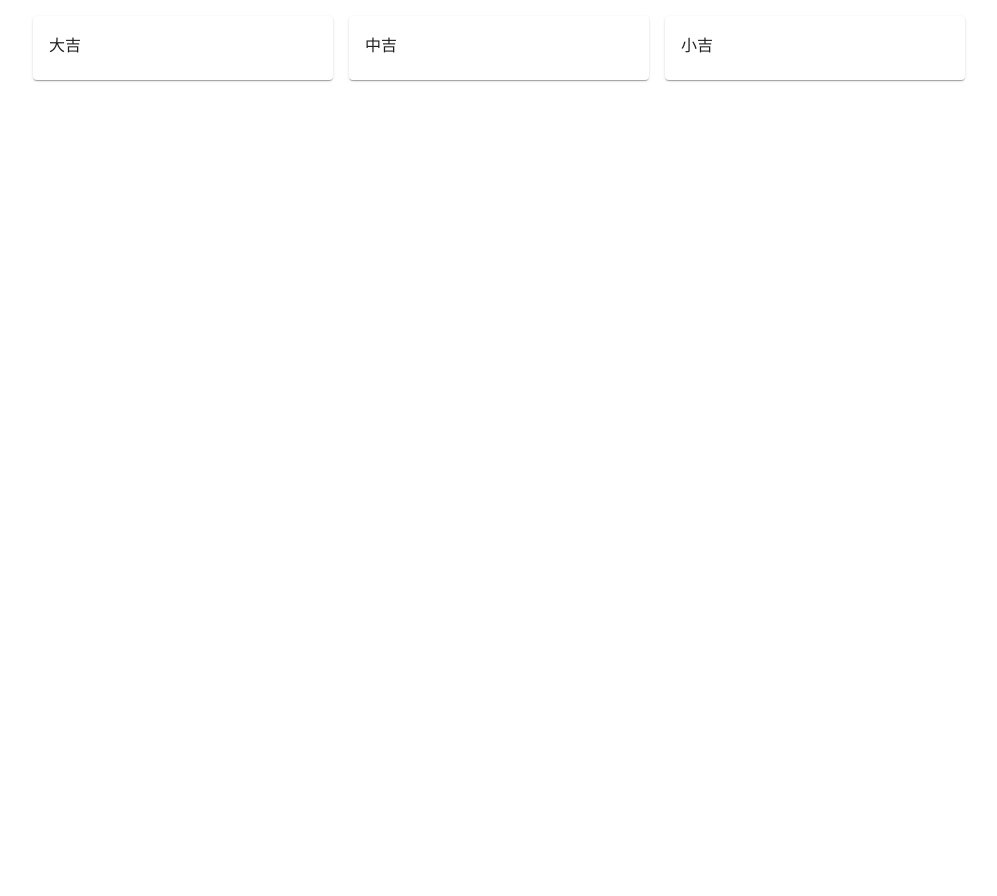
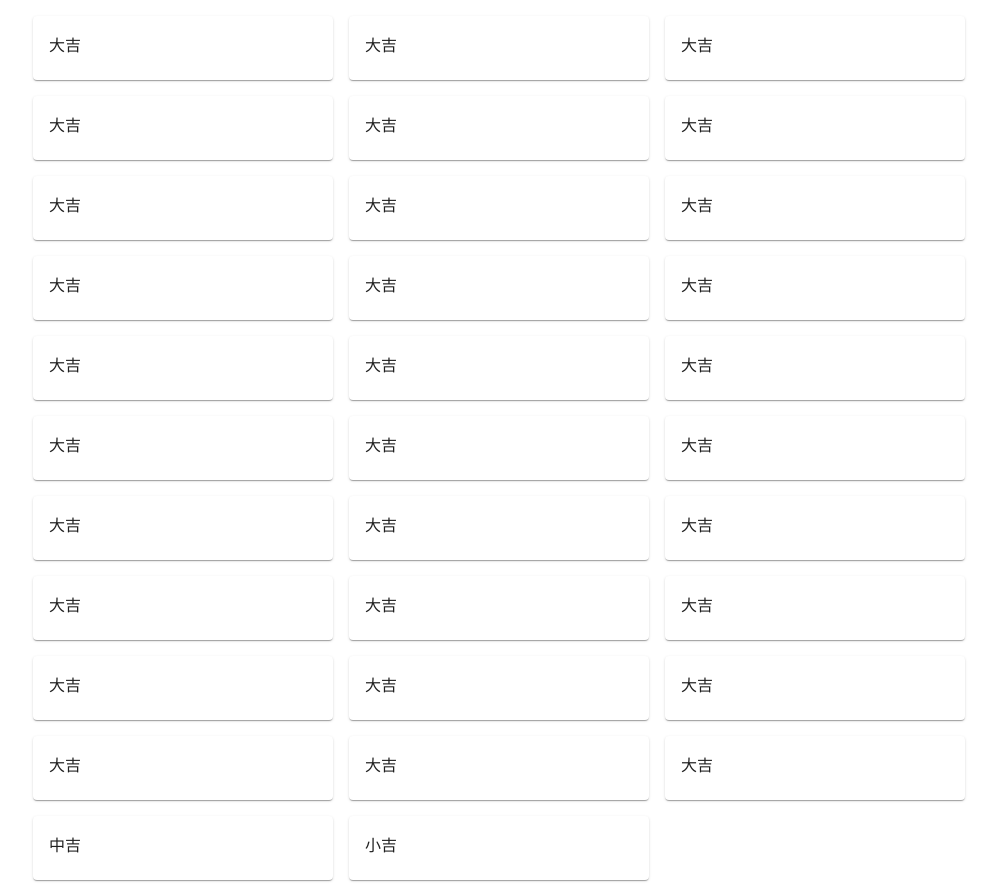
Before and after one commit to skazm/react-try-your-luck, a React (Create React App) app: page / in a window 1280 px wide. Shown: the whole page, without its empty margins (39-1036 px from the left). Before the commit the page ends 800 px from the top, so only its background shows below. Built offline with nearby package versions, Linux system fonts and the light colour scheme.

Commit message:
大吉30個ほしい

```diff
--- a/package.json
+++ b/package.json
@@ -13,6 +13,7 @@
     "@types/node": "^16.11.36",
     "@types/react": "^18.0.9",
     "@types/react-dom": "^18.0.5",
+    "lodash": "^4.17.21",
     "react": "^18.1.0",
     "react-dom": "^18.1.0",
     "react-scripts": "5.0.1",
@@ -42,5 +43,8 @@
       "last 1 firefox version",
       "last 1 safari version"
     ]
+  },
+  "devDependencies": {
+    "@types/lodash": "^4.14.182"
   }
 }
--- a/src/App.tsx
+++ b/src/App.tsx
@@ -1,12 +1,15 @@
 import { Box, Container } from '@mui/material';
 import React from 'react';
+import {range} from "lodash";
 import Omikuji from './Components/Omikuji';
 
 function App() {
+  // 大吉30個ほしい
+  const daikichiCount = 30;
   return (
     <Container>
       <Box sx={{ display: 'flex', flexWrap: 'wrap' }}>
-        <Omikuji>大吉</Omikuji>
+        {range(daikichiCount).map(_=><Omikuji>大吉</Omikuji>)}
         <Omikuji>中吉</Omikuji>
         <Omikuji>小吉</Omikuji>
       </Box>
```
Also changed, not shown: 1 other file (tests, documents, lock files or other folders).
